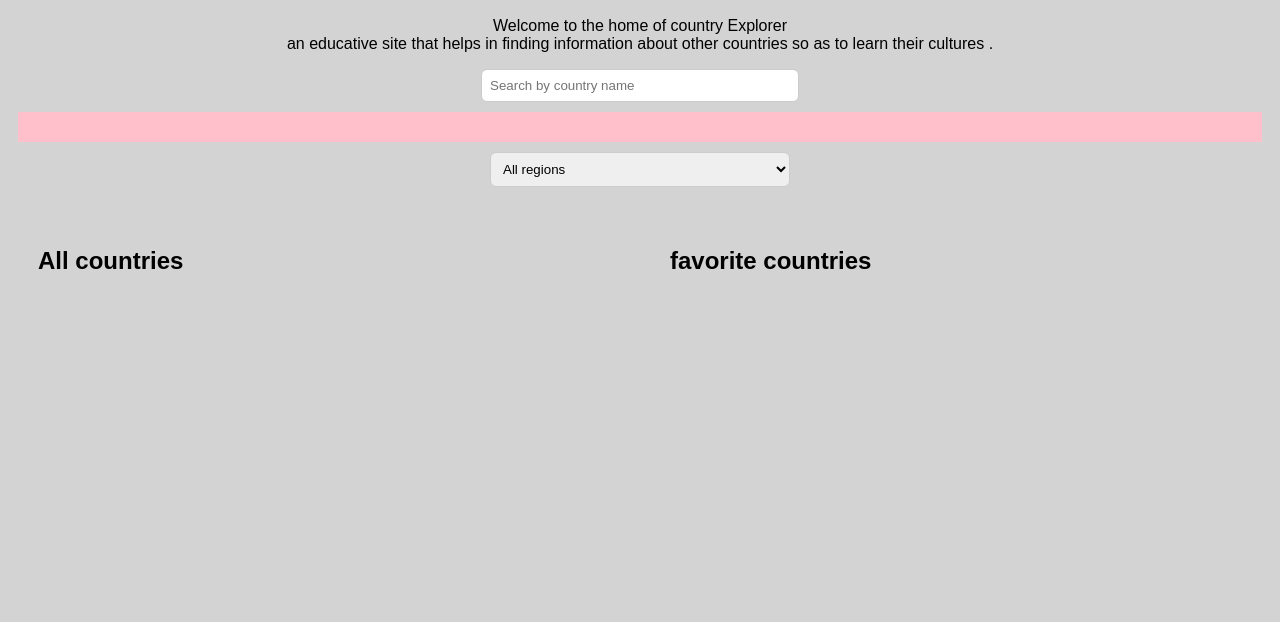
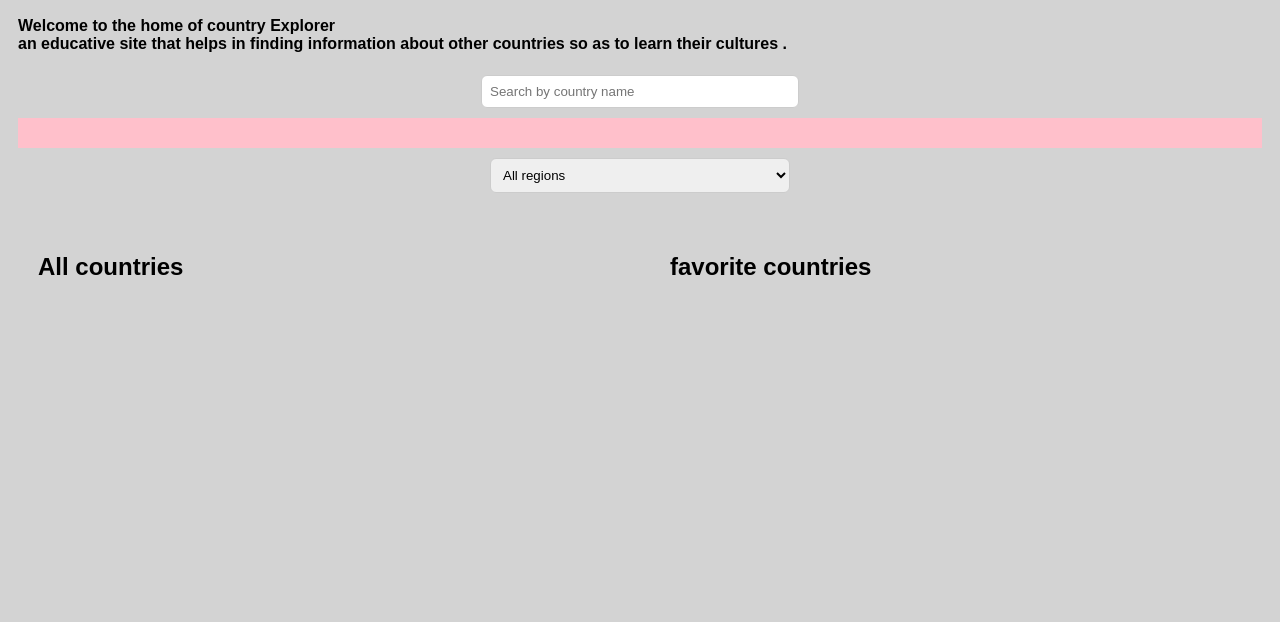
Before and after one commit to Wambo71/my-project, a plain HTML site: page index.html in a window 1280 px wide. Shown: the part 178-800 px from the top of the page. Drawn offline with Linux system fonts and the light colour scheme; no server answers.

Commit message:
changes p to h4 in html

```diff
--- a/index.html
+++ b/index.html
@@ -9,7 +9,7 @@
 <body>
   <h1>Country Explorer</h1>
   <h3><hr>WELCOME</h3>
-  <p>Welcome to the home of country Explorer<br> an educative site that helps in finding information about other countries so as to learn their cultures .</p>
+  <h4>Welcome to the home of country Explorer<br> an educative site that helps in finding information about other countries so as to learn their cultures .</h4>
     <!--search input-->
     <input type="text" id="search" placeholder="Search by country name">
 
--- a/style.css
+++ b/style.css
@@ -104,5 +104,5 @@ h3{
 }
 
 p{
-    text-align: center;
+   text-decoration:none ;
 }
```
